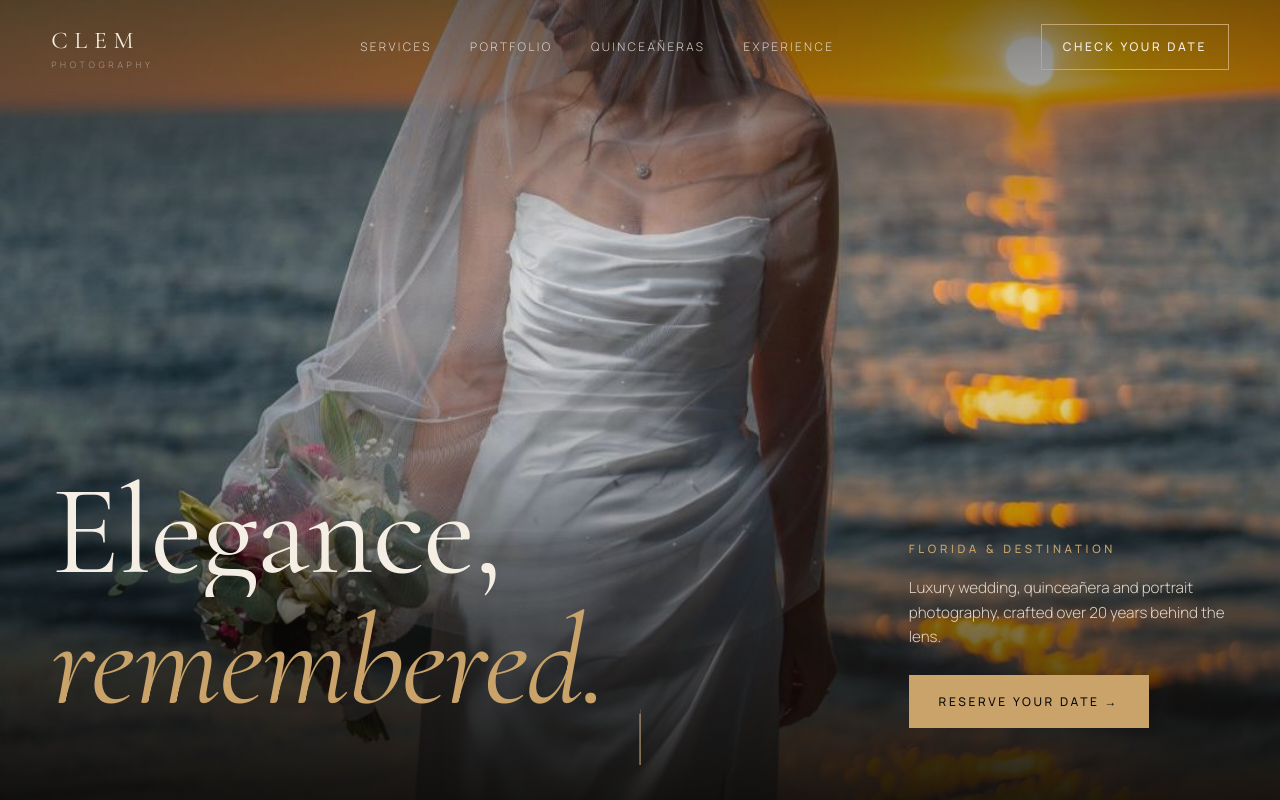
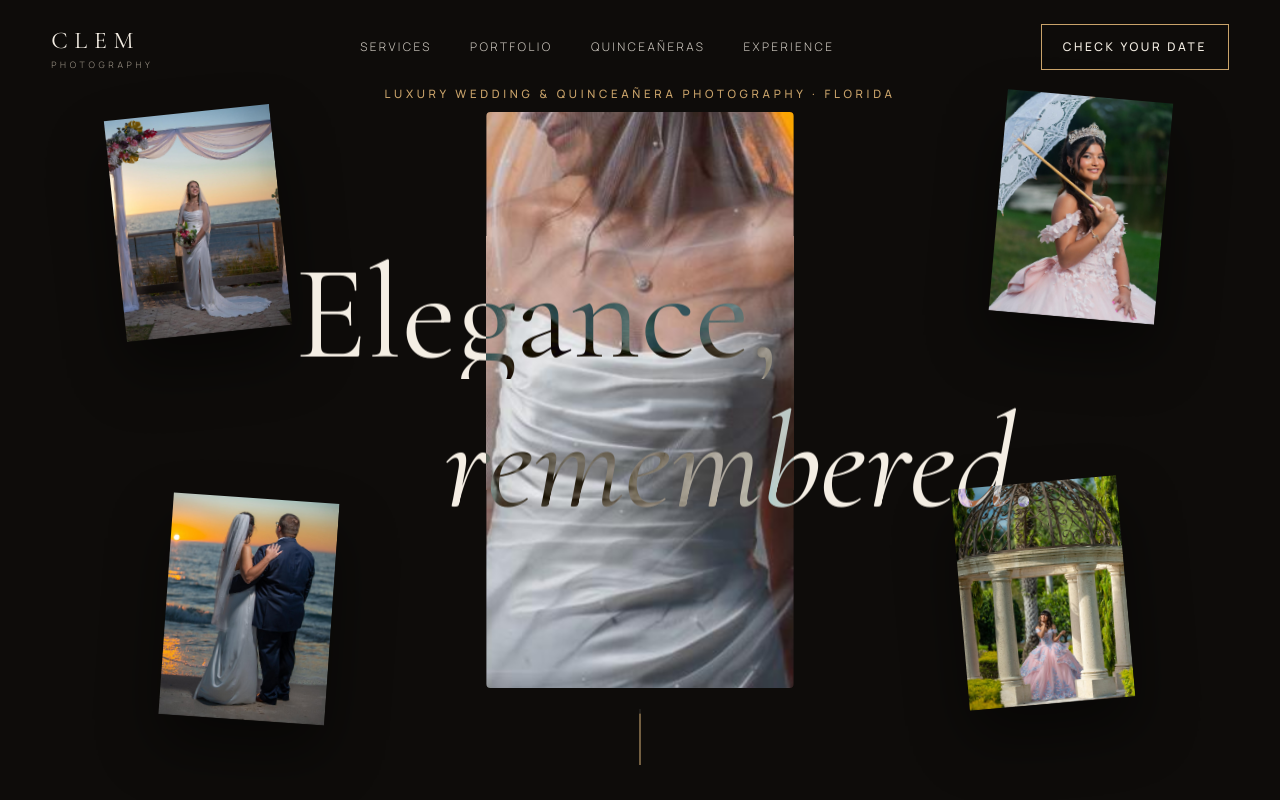
Before and after one commit to julius04-collab/clem-photography, a plain HTML site: page index.html in a window 1280 px wide. Shown: the top 800 px of the page. Drawn offline with nearby package versions, Linux system fonts and the light colour scheme.

Commit message:
Add pinned expanding-frame hero animation
Co-Authored-By: Claude Opus 5.5 <noreply@anthropic.com>
Claude-Session: https://claude.ai/code/session_01WqyAq2bVTtP2eMP41XWuaA

```diff
--- a/index.html
+++ b/index.html
@@ -40,22 +40,35 @@ nav.scrolled{background:rgba(14,12,10,.78);backdrop-filter:blur(14px);padding:.9
 .links a:hover::after{transform:scaleX(1);transform-origin:left}
 nav .btn{padding:.75rem 1.3rem}
 
-/* hero */
-.hero{position:relative;height:100svh;min-height:640px;overflow:hidden}
-.hero-media{position:absolute;inset:0;will-change:transform}
-.hero-media img{object-position:50% 30%;transform:scale(1.15);animation:heroIn 2.4s var(--ease) forwards}
-@keyframes heroIn{to{transform:scale(1)}}
-.hero::after{content:"";position:absolute;inset:0;background:linear-gradient(180deg,rgba(14,12,10,.55) 0%,rgba(14,12,10,.05) 35%,rgba(14,12,10,.2) 60%,rgba(14,12,10,.92) 100%)}
-.hero-content{position:absolute;z-index:2;left:4vw;right:4vw;bottom:9vh;display:flex;justify-content:space-between;align-items:flex-end;gap:2rem}
-.hero h1{font-size:clamp(3.4rem,10vw,9.5rem);max-width:11ch}
-.hero h1 .line{display:block;overflow:hidden}
-.hero h1 .line span{display:block;transform:translateY(105%);animation:rise 1.4s var(--ease) forwards}
-.hero h1 .line:nth-child(2) span{animation-delay:.15s}
+/* hero — pinned expanding frame */
+.hero{position:relative;height:340vh}
+.hero-pin{position:sticky;top:0;height:100svh;min-height:600px;overflow:hidden}
+.hero-media{position:absolute;inset:0;z-index:2;clip-path:inset(var(--it,14%) var(--is,38%) var(--it,14%) var(--is,38%) round var(--r,4px));will-change:clip-path}
+.hero-media img{object-position:50% 18%;transform:scale(var(--s,1.08));transform-origin:50% 30%;will-change:transform}
+.hero-shade{position:absolute;inset:0;z-index:3;pointer-events:none;opacity:var(--sh,0);background:linear-gradient(180deg,rgba(14,12,10,.55) 0%,rgba(14,12,10,.05) 35%,rgba(14,12,10,.25) 60%,rgba(14,12,10,.92) 100%)}
+.hero-title{position:absolute;inset:0;z-index:4;display:flex;flex-direction:column;align-items:center;justify-content:center;pointer-events:none;mix-blend-mode:difference}
+.hero-title span{font-family:var(--serif);font-size:clamp(3rem,10.5vw,11rem);line-height:.95;white-space:nowrap;color:#f4eee4;will-change:transform}
+.hero-title .wl{margin-right:16vw;transform:translateX(calc(var(--tx,0) * -1))}
+.hero-title .wr{margin-left:16vw;font-style:italic;transform:translateX(var(--tx,0))}
+.hero-title .in{display:inline-block;transform:translateY(110%);animation:rise 1.4s var(--ease) forwards}
+.hero-title .wr .in{animation-delay:.15s}
+.hero-title .clipw{display:inline-block;overflow:hidden;opacity:var(--to,1)}
 @keyframes rise{to{transform:none}}
-.hero-side{max-width:320px;opacity:0;animation:fade 1.2s .8s var(--ease) forwards}
+.floater{position:absolute;z-index:1;width:clamp(110px,13vw,210px);aspect-ratio:3/4;overflow:hidden;opacity:var(--fo,1);will-change:transform;box-shadow:0 30px 60px rgba(0,0,0,.45)}
+.floater img{animation:fade 1.6s .4s var(--ease) both}
+.f1{left:9%;top:14%;transform:translate(calc(var(--fx,0) * -1),calc(var(--fy,0) * -1)) rotate(-6deg)}
+.f2{right:9%;top:12%;transform:translate(var(--fx,0),calc(var(--fy,0) * -1)) rotate(5deg)}
+.f3{left:13%;bottom:10%;transform:translate(calc(var(--fx,0) * -1),var(--fy,0)) rotate(4deg)}
+.f4{right:12%;bottom:12%;transform:translate(var(--fx,0),var(--fy,0)) rotate(-5deg)}
+.hero-intro{position:absolute;z-index:4;left:0;right:0;top:10vh;text-align:center;opacity:var(--io,1)}
+.hero-intro .eyebrow{animation:fade 1.2s .6s var(--ease) both}
+.hero-content{position:absolute;z-index:5;left:4vw;right:4vw;bottom:9vh;display:flex;justify-content:space-between;align-items:flex-end;gap:2rem;opacity:var(--co,0);transform:translateY(calc((1 - var(--co,0)) * 40px));pointer-events:none}
+.hero-content.live{pointer-events:auto}
+.hero-content h1{font-size:clamp(3rem,8vw,7.5rem);max-width:11ch}
+.hero-side{max-width:340px}
 .hero-side p{color:#ddd5c7;font-size:.95rem;margin:1rem 0 1.6rem}
-@keyframes fade{to{opacity:1}}
-.scroll-cue{position:absolute;z-index:2;left:50%;bottom:2.2rem;transform:translateX(-50%);width:1px;height:56px;background:var(--line);overflow:hidden}
+@keyframes fade{from{opacity:0}to{opacity:1}}
+.scroll-cue{position:absolute;z-index:5;opacity:var(--io,1);left:50%;bottom:2.2rem;transform:translateX(-50%);width:1px;height:56px;background:var(--line);overflow:hidden}
 .scroll-cue::after{content:"";position:absolute;inset:0;background:var(--gold);animation:cue 2.2s infinite var(--ease)}
 @keyframes cue{0%{transform:translateY(-100%)}100%{transform:translateY(100%)}}
 
@@ -175,6 +188,8 @@ footer{padding:5rem 0 2.5rem;border-top:1px solid var(--line)}
 @media (max-width:900px){
   .links{display:none}
   .hero-content{flex-direction:column;align-items:flex-start}
+  .hero-title span{font-size:15vw}.hero-title .wl{margin-right:12vw}.hero-title .wr{margin-left:12vw}.hero-media{clip-path:inset(var(--it,22%) var(--is,20%) var(--it,22%) var(--is,20%) round var(--r,4px))}
+  .floater{width:24vw}.f1{left:3%;top:19%}.f2{right:3%;top:17%}.hero-intro{top:11vh;padding:0 8vw}.f3{left:4%;bottom:9%}.f4{right:4%;bottom:10%}
   .stats{grid-template-columns:1fr}.stat{border-right:0;border-bottom:1px solid var(--line);padding:1.6rem 0}
   .sec-head{flex-direction:column;align-items:flex-start}
   .cards{grid-template-columns:1fr}.card:nth-child(2){margin-top:0}
@@ -191,8 +206,8 @@ footer{padding:5rem 0 2.5rem;border-top:1px solid var(--line)}
 @media (prefers-reduced-motion:reduce){
   *,*::before,*::after{animation:none!important;transition:none!important}
   .reveal{opacity:1;transform:none}.clip>*{clip-path:none!important}
-  .hero h1 .line span,.clip img,.hero-media img{transform:none}
-  .hero-side{opacity:1}.statement .w{opacity:1}
+  .clip img{transform:none}
+  .hero{height:100svh}.hero-media{clip-path:none}.hero-media img{transform:none}.floater,.hero-title,.hero-intro{display:none}.hero-content{opacity:1;transform:none;pointer-events:auto}.hero-shade{opacity:1}.statement .w{opacity:1}
 }
 </style>
 </head>
@@ -211,9 +226,17 @@ footer{padding:5rem 0 2.5rem;border-top:1px solid var(--line)}
 </nav>
 
 <header class="hero" id="top">
+  <div class="hero-pin" id="heroPin">
+    <figure class="floater f1"><img src="img/02.jpg" alt=""></figure>
+    <figure class="floater f2"><img src="img/20.jpg" alt=""></figure>
+    <figure class="floater f3"><img src="img/13.jpg" alt=""></figure>
+    <figure class="floater f4"><img src="img/06.jpg" alt=""></figure>
     <div class="hero-media" id="heroMedia"><img src="img/15.jpg" alt="Bride under her veil at sunset on a Florida beach"></div>
-  <div class="hero-content">
-    <h1><span class="line"><span>Elegance,</span></span><span class="line"><span><em>remembered.</em></span></span></h1>
+    <div class="hero-shade"></div>
+    <div class="hero-intro"><span class="eyebrow">Luxury Wedding &amp; Quinceañera Photography · Florida</span></div>
+    <div class="hero-title" aria-hidden="true"><span class="wl"><span class="clipw"><span class="in">Elegance,</span></span></span><span class="wr"><span class="clipw"><span class="in">remembered.</span></span></span></div>
+    <div class="hero-content" id="heroContent">
+      <h1>Elegance, <em>remembered.</em></h1>
       <div class="hero-side">
         <span class="eyebrow">Florida &amp; Destination</span>
         <p>Luxury wedding, quinceañera and portrait photography, crafted over 20 years behind the lens.</p>
@@ -221,6 +244,7 @@ footer{padding:5rem 0 2.5rem;border-top:1px solid var(--line)}
       </div>
     </div>
     <div class="scroll-cue"></div>
+  </div>
 </header>
 
 <section class="intro wrap">
@@ -407,7 +431,7 @@ footer{padding:5rem 0 2.5rem;border-top:1px solid var(--line)}
   document.querySelectorAll('.q-img').forEach(el=>qio.observe(el));
 
   const nav=document.getElementById('nav'), prog=document.getElementById('progress');
-  const hero=document.getElementById('heroMedia'), cta=document.getElementById('ctaBg');
+  const heroSec=document.getElementById('top'), heroPin=document.getElementById('heroPin'), heroContent=document.getElementById('heroContent'), cta=document.getElementById('ctaBg');
   const hs=document.querySelector('.hscroll'), track=document.getElementById('htrack'), hcount=document.getElementById('hcount');
   const hitems=[...track.children];
   const pars=[...document.querySelectorAll('.par')];
@@ -417,8 +441,30 @@ footer{padding:5rem 0 2.5rem;border-top:1px solid var(--line)}
     nav.classList.toggle('scrolled', y>60);
     prog.style.transform=`scaleX(${max?y/max:0})`;
     if(reduce) return;
-    // hero parallax
-    if(y<vh) hero.style.transform=`translateY(${y*.35}px)`;
+    // hero: expanding frame
+    const hb=heroSec.getBoundingClientRect();
+    if(hb.bottom>0){
+      const hp=Math.min(Math.max(-hb.top/(hb.height-vh),0),1);
+      const ease=x=>1-Math.pow(1-x,3);
+      const ex=ease(Math.min(hp/.62,1));            // frame expansion 0→62%
+      const mob=innerWidth<900;
+      const it0=mob?22:14, is0=mob?20:38;
+      const S=heroPin.style;
+      S.setProperty('--it',(it0*(1-ex))+'%');
+      S.setProperty('--is',(is0*(1-ex))+'%');
+      S.setProperty('--r',(4*(1-ex))+'px');
+      S.setProperty('--s',(1.08-.08*ex).toFixed(4));
+      S.setProperty('--tx',(ex*55)+'vw');
+      S.setProperty('--to',Math.max(0,1-ex*1.4).toFixed(3));
+      S.setProperty('--fx',(ex*40)+'vw');
+      S.setProperty('--fy',(ex*30)+'vh');
+      S.setProperty('--fo',Math.max(0,1-ex*1.6).toFixed(3));
+      S.setProperty('--io',Math.max(0,1-hp*6).toFixed(3));
+      const co=Math.min(Math.max((hp-.6)/.25,0),1);
+      S.setProperty('--sh',Math.min(1,ex*1.1).toFixed(3));
+      S.setProperty('--co',co.toFixed(3));
+      heroContent.classList.toggle('live',co>.5);
+    }
     // statement words
     const r=st.getBoundingClientRect();
     const p=Math.min(Math.max((vh*.85-r.top)/(r.height+vh*.35),0),1);
```
Lines whose indentation alone changed are shown as unchanged.
